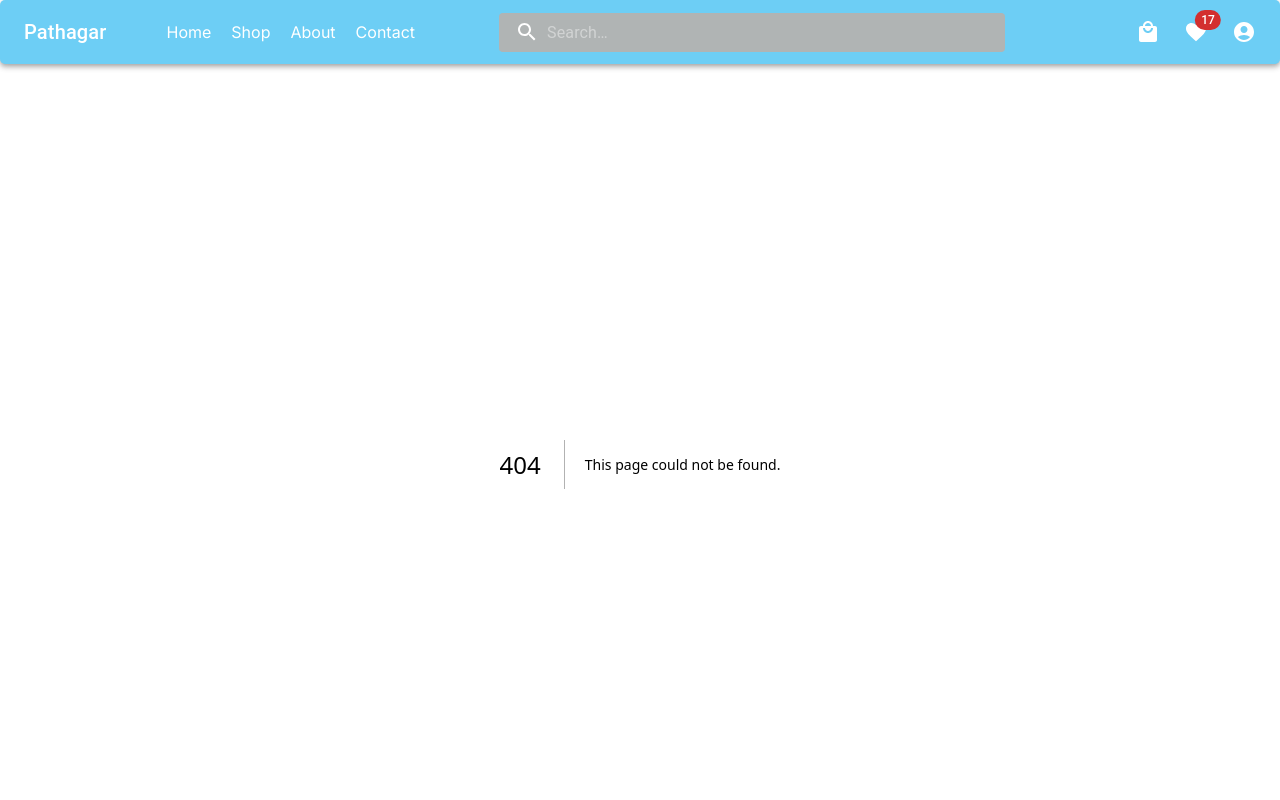
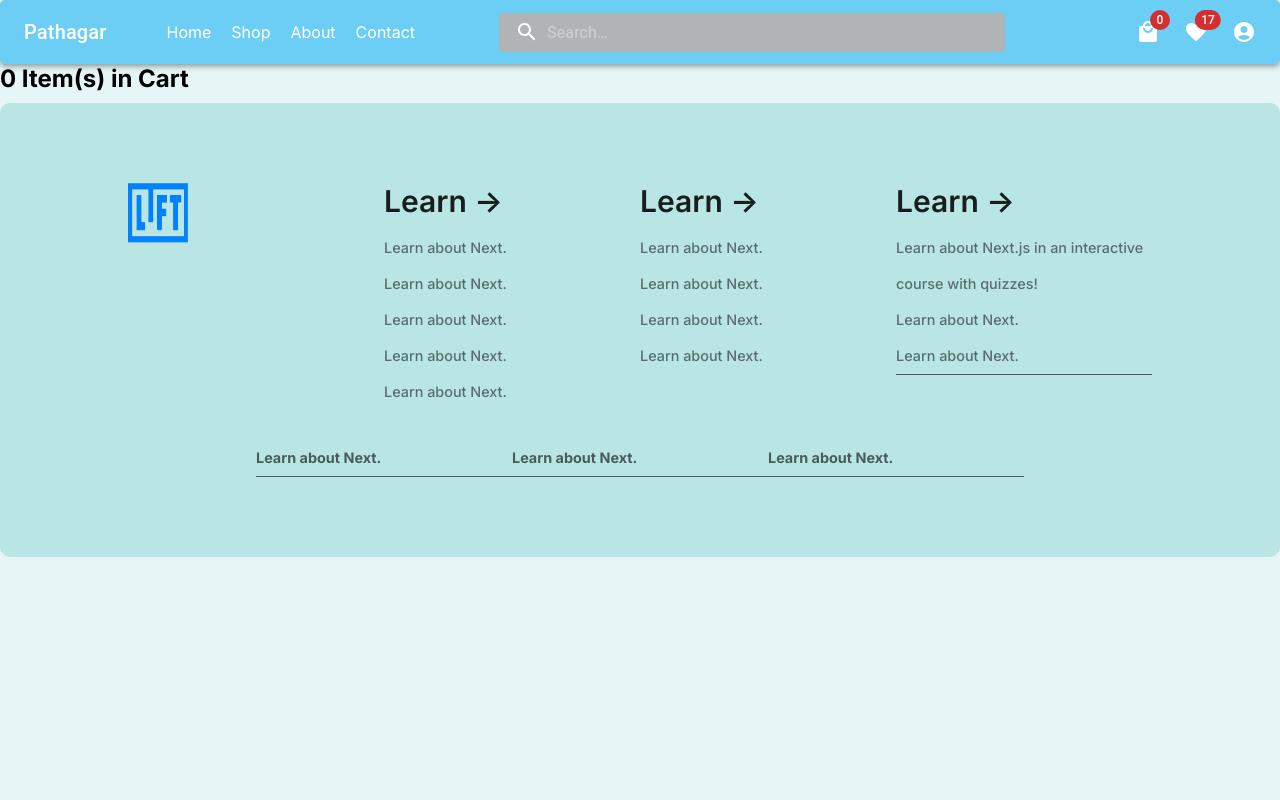
Before and after one commit to proshantosaha/Group-pathager-frontend, a Next.js app: page /AddCart in a window 1280 px wide. Before the commit this address had no page. Shown: the top 800 px of the page. Built offline with nearby package versions, Linux system fonts and the light colour scheme.

Commit message:
add cartContxt and implement function

```diff
--- /dev/null
+++ b/components/PopularBooks/Cart.jsx
@@ -0,0 +1,121 @@
+"use client";
+
+import React, { useContext } from "react";
+import CartContext from "@/contex/CartContext";
+import Link from "next/link";
+import Box from "@mui/material/Box";
+
+const Cart = () => {
+  const { addItemToCart, deleteItemFromCart, cart } = useContext(CartContext);
+
+  const increaseQty = (cartItem) => {
+    const newQty = cartItem?.quantity + 1;
+    const item = { ...cartItem, quantity: newQty };
+
+    if (newQty > Number(cartItem.stock)) return;
+
+    addItemToCart(item);
+  };
+
+  const decreaseQty = (cartItem) => {
+    const newQty = cartItem?.quantity - 1;
+    const item = { ...cartItem, quantity: newQty };
+
+    if (newQty <= 0) return;
+
+    addItemToCart(item);
+  };
+
+  const amountWithoutTax = cart?.cartItems?.reduce(
+    (acc, item) => acc + item.quantity * item.price,
+    0
+  );
+
+  const taxAmount = (amountWithoutTax * 0.15).toFixed(2);
+  const totalAmount = (Number(amountWithoutTax) + Number(taxAmount)).toFixed(2);
+
+  return (
+    <>
+        <Box>
+          <h2>
+            {cart?.cartItems?.length || 0} Item(s) in Cart
+          </h2>
+        </Box>
+
+      {cart?.cartItems?.length > 0 && (
+        <Box>
+          {cart?.cartItems?.map((cartItem) => (
+            <Box>
+              <Box>
+                <Box>
+                  <img src={cartItem.image} alt={cartItem.title} />
+                  <p>
+                    <Link href="#">{cartItem.title}</Link>
+                  </p>
+                </Box>
+                <Box>
+                  <Box>
+                    <button onClick={() => decreaseQty(cartItem)}>
+                      <span>−</span>
+                    </button>
+                    <input
+                      type="number"
+                      value={cartItem.quantity}
+                      readOnly
+                    ></input>
+                    <button
+                      data-action="increment"
+                      onClick={() => increaseQty(cartItem)}
+                    >
+                      <span>+</span>
+                    </button>
+                  </Box>
+                </Box>
+                <Box>
+                  <Box>
+                    <p>${(cartItem.price * cartItem.quantity).toFixed(2)}</p>{" "}
+                    <p>${cartItem.price} / per item </p>
+                  </Box>
+                </Box>
+                <Box>
+                  <Box>
+                    <button onClick={() => deleteItemFromCart(cartItem?.id)}>
+                      Remove
+                    </button>
+                  </Box>
+                </Box>
+              </Box>
+              <hr />
+            </Box>
+          ))}
+          <ul>
+            <li>
+              <span>Amount before Tax:</span>
+              <span>${amountWithoutTax.toFixed(2)}</span>
+            </li>
+            <li>
+              <span>Total Units:</span>
+              <span>
+                {cart?.cartItems?.reduce((acc, item) => acc + item.quantity, 0)}{" "}
+                (Units)
+              </span>
+            </li>
+            <li>
+              <span>TAX:</span>
+              <span>${taxAmount}</span>
+            </li>
+            <li>
+              <span>Total price:</span>
+              <span>${totalAmount}</span>
+            </li>
+          </ul>
+
+          <Link href="">Continue</Link>
+          <Link href="/">Back</Link>
+        </Box>
+      )}
+    </>
+  );
+};
+
+export default Cart;
--- /dev/null
+++ b/contex/CartContext.jsx
@@ -0,0 +1,81 @@
+"use client";
+
+import { createContext, useState, useEffect } from "react";
+
+const CartContext = createContext();
+
+export const CartProvider = ({ children }) => {
+  const [cart, setCart] = useState([]);
+
+  useEffect(() => {
+    setCartToState();
+  }, []);
+
+  const setCartToState = () => {
+    setCart(
+      localStorage.getItem("cart")
+        ? JSON.parse(localStorage.getItem("cart"))
+        : []
+    );
+  };
+
+  const addItemToCart = async ({
+    id,
+    image,
+    title,
+    authorname,
+    rating,
+    stock,
+    price,
+    quantity = 1,
+  }) => {
+    const item = {
+      id,
+      image,
+      title,
+      authorname,
+      rating,
+      stock,
+      price,
+      quantity,
+    };
+
+    const isItemExist = cart?.cartItems?.find(
+      (itm) => itm.id === item.id
+    );
+
+    let newCartItems;
+
+    if (isItemExist) {
+      newCartItems = cart?.cartItems?.map((itm) =>
+        itm.id === isItemExist.id ? item : itm
+      );
+    } else {
+      newCartItems = [...(cart?.cartItems || []), item];
+    }
+
+    localStorage.setItem("cart", JSON.stringify({ cartItems: newCartItems }));
+    setCartToState();
+  };
+
+  const deleteItemFromCart = (id) => {
+    const newCartItems = cart?.cartItems?.filter((itm) => itm.id !== id);
+
+    localStorage.setItem("cart", JSON.stringify({ cartItems: newCartItems }));
+    setCartToState();
+  };
+
+  return (
+    <CartContext.Provider
+      value={{
+        cart,
+        addItemToCart,
+        deleteItemFromCart,
+      }}
+    >
+      {children}
+    </CartContext.Provider>
+  );
+};
+
+export default CartContext;
--- a/hooks/database.jsx
+++ /dev/null
@@ -1,48 +0,0 @@
-// use local storage as your db for now
-const addToDb = (id) => {
-    const exists = TravelDb();
-    let add_cart = {};
-    if (!exists) {
-      add_cart[id] = 1;
-    } else {
-      add_cart = JSON.parse(exists);
-      if (add_cart[id]) {
-        const newCount = add_cart[id] + 1;
-        add_cart[id] = newCount;
-      } else {
-        add_cart[id] = 1;
-      }
-    }
-    updateDb(add_cart);
-  };
-
-  const TravelDb = () => localStorage.getItem("add_cart");
-  const updateDb = (cart) => {
-    localStorage.setItem("add_cart", JSON.stringify(cart));
-  };
-
-  const deleteFromDb = (id) => {
-    const exists = TravelDb();
-    if (!exists) {
-    } else {
-      const add_cart = JSON.parse(exists);
-      delete add_cart[id];
-      updateDb(add_cart);
-    }
-  };
-
-  const getStoredBook = () => {
-    const exists = TravelDb();
-    return exists ? JSON.parse(exists) : {};
-  };
-
-  const clearTheBooking = () => {
-    localStorage.removeItem("add_cart");
-  };
-
-  export {
-    addToDb,
-    deleteFromDb,
-    clearTheBooking,
-    getStoredBook,
-  };
--- a/hooks/useBookCart.jsx
+++ /dev/null
@@ -1,60 +0,0 @@
-import React, { useState, useEffect } from "react";
-import { addToDb, getStoredBook } from "./database";
-
-export default function useBookCart() {
-  const [books, setBooks] = useState([]);
-  const [navSearch, setNavSearch] = useState([]);
-  const [isFavorite, setIsFavorite] = useState([]);
-  const [cart, setCart] = useState([]);
-
-  useEffect(() => {
-    fetch("/Book.json")
-      .then((response) => response.json())
-      .then((data) => {
-        setIsFavorite(new Array(data.length).fill(false));
-        setBooks(data);
-        setNavSearch(data);
-      });
-  }, []);
-
-  const addToCart = (product) => {
-    const exists = cart.find((pd) => pd.id === product.id);
-    let newCart = [];
-    if (exists) {
-      const rest = cart.filter((pd) => pd.id !== product.id);
-      exists.quantity = exists.quantity + 1;
-      newCart = [...rest, product];
-    } else {
-      product.quantity = 1;
-      newCart = [...cart, product];
-    }
-    setCart(newCart);
-    addToDb(product.id);
-  };
-
-  useEffect(() => {
-    if (books.length) {
-      const saveCart = getStoredBook();
-      const storeCard = [];
-      for (const id in saveCart) {
-        const addedProduct = books.find((book) => book.id === id);
-        if (addedProduct) {
-          const quantity = saveCart[id];
-          addedProduct.quantity = quantity;
-          storeCard.push(addedProduct);
-        }
-      }
-      setCart(storeCard);
-    }
-  }, [books]);
-
-  return {
-    books,
-    navSearch,
-    setNavSearch,
-    isFavorite,
-    setIsFavorite,
-    addToCart,
-    cart,
-  };
-}
--- a/layout/Navbar/index.jsx
+++ b/layout/Navbar/index.jsx
@@ -1,15 +1,13 @@
-import React, { useState, useEffect } from "react";
-import { styled } from "@mui/material/styles";
+import React, { useState, useContext } from "react";
+import CartContext from "@/contex/CartContext";
 import AppBar from "@mui/material/AppBar";
 import Box from "@mui/material/Box";
 import Toolbar from "@mui/material/Toolbar";
 import IconButton from "@mui/material/IconButton";
 import Typography from "@mui/material/Typography";
-import InputBase from "@mui/material/InputBase";
 import Badge from "@mui/material/Badge";
 import MenuItem from "@mui/material/MenuItem";
 import Menu from "@mui/material/Menu";
-import MenuIcon from "@mui/icons-material/Menu";
 import SearchIcon from "@mui/icons-material/Search";
 import AccountCircle from "@mui/icons-material/AccountCircle";
 import LocalMallIcon from "@mui/icons-material/LocalMall";
@@ -17,7 +15,6 @@ import FavoriteIcon from "@mui/icons-material/Favorite";
 import MoreIcon from "@mui/icons-material/MoreVert";
 import Link from "next/link";
 import Styles from "./NavbarStyles.module.css";
-import useBookCart from "@/hooks/useBookCart";
 import {
   Search,
   SearchIconWrapper,
@@ -29,7 +26,7 @@ export default function Navbar() {
   const [mobileMoreAnchorEl, setMobileMoreAnchorEl] = useState(null);
   const isMenuOpen = Boolean(anchorEl);
   const isMobileMenuOpen = Boolean(mobileMoreAnchorEl);
-  const { cart } = useBookCart();
+  const { cart } = useContext(CartContext);
 
   const handleProfileMenuOpen = (event) => {
     setAnchorEl(event.currentTarget);
@@ -185,15 +182,19 @@ export default function Navbar() {
 
           <Box sx={{ flexGrow: 2 }} />
           <Box sx={{ display: { xs: "none", md: "flex" } }}>
+          <Link href={"/AddCart"}>
             <IconButton
               size="large"
               aria-label="show 4 new mails"
               color="inherit"
             >
-              <Badge badgeContent={cart.length} color="error">
+             {
+              <Badge badgeContent={cart.cartItems?.length || "0"} color="error">
                 <LocalMallIcon />
               </Badge>
+                }
             </IconButton>
+            </Link>
             <IconButton
               size="large"
               aria-label="show 17 new notifications"
--- /dev/null
+++ b/pages/AddCart.jsx
@@ -0,0 +1,29 @@
+import Head from "next/head";
+import Cart from "../components/PopularBooks/Cart"
+import Box from "@mui/material/Box";
+
+export default function AddCart() {
+  return (
+    <>
+        <Head>
+        <title>Create Next App</title>
+        <meta name="description" content="Generated by create next app" />
+        <meta name="viewport" content="width=device-width, initial-scale=1" />
+        <link rel="icon" href="/favicon.ico" />
+        <link
+          href="https://fonts.googleapis.com/css2?family=Inter:wght@400;500;600;700&display=swap"
+          rel="stylesheet"
+        ></link>
+      </Head>
+      <Box
+          sx={{
+            maxWidth: "1654px",
+            mx: "auto",
+          }}
+        >
+            <Cart/>
+        </Box>
+    </>
+
+  )
+}
--- /dev/null
+++ b/pages/GlobalProvider.jsx
@@ -0,0 +1,5 @@
+import { CartProvider } from "@/contex/CartContext";
+
+export function GlobalProvider({ children }) {
+  return <CartProvider>{children}</CartProvider>;
+}
--- a/pages/_app.js
+++ b/pages/_app.js
@@ -1,15 +1,18 @@
 import { Inter } from "next/font/google";
 import Layout from "@/layout";
 import "@/styles/globals.css";
+import { GlobalProvider } from "./GlobalProvider";
 
 const inter = Inter({ subsets: ["latin"] });
 
 export default function App({ Component, pageProps }) {
   return (
     <>
+    <GlobalProvider>
       <Layout>
         <Component {...pageProps} />
       </Layout>
+      </GlobalProvider>
     </>
   );
 }
--- a/public/Book.json
+++ b/public/Book.json
@@ -1,7 +1,7 @@
 [
   {
     "id": "1",
-    "Image": "book2.jpg",
+    "image": "book2.jpg",
     "image1": "book2_cover.jpg",
     "image2": "book2_back.jpg",
     "title": "Book 2",
@@ -16,7 +16,7 @@
   },
   {
     "id": "2",
-    "Image": "https://s3-ap-southeast-1.amazonaws.com/rokomari110/ProductNew20190903/260X372/Hridita-Anisul_Hoque-4cc35-7019.jpg",
+    "image": "https://s3-ap-southeast-1.amazonaws.com/rokomari110/ProductNew20190903/260X372/Hridita-Anisul_Hoque-4cc35-7019.jpg",
     "image1": "book1_cover.jpg",
     "image2": "book1_back.jpg",
     "title": "হৃদিতা ",
@@ -31,7 +31,7 @@
   },
   {
     "id": "3",
-    "Image": "https://ds.rokomari.store/rokomari110/ProductNew20190903/260X372/Perahin_2-Antik_Mahmud-acaea-247673.png",
+    "image": "https://ds.rokomari.store/rokomari110/ProductNew20190903/260X372/Perahin_2-Antik_Mahmud-acaea-247673.png",
     "image1": "book2_cover.jpg",
     "image2": "book2_back.jpg",
     "title": "প্যারাহীন ২",
@@ -46,7 +46,7 @@
   },
   {
     "id": "4",
-    "Image": "book2.jpg",
+    "image": "book2.jpg",
     "image1": "book2_cover.jpg",
     "image2": "book2_back.jpg",
     "title": "Book 2",
@@ -61,7 +61,7 @@
   },
   {
     "id": "5",
-    "Image": "book2.jpg",
+    "image": "book2.jpg",
     "image1": "book2_cover.jpg",
     "image2": "book2_back.jpg",
     "title": "Book 2",
@@ -76,7 +76,7 @@
   },
   {
     "id": "6",
-    "Image": "book2.jpg",
+    "image": "book2.jpg",
     "image1": "book2_cover.jpg",
     "image2": "book2_back.jpg",
     "title": "Book 2",
@@ -91,7 +91,7 @@
   },
   {
     "id": "7",
-    "Image": "book3.jpg",
+    "image": "book3.jpg",
     "image1": "book3_cover.jpg",
     "image2": "book3_back.jpg",
     "title": "Book 3",
@@ -106,7 +106,7 @@
   },
   {
     "id": "8",
-    "Image": "book2.jpg",
+    "image": "book2.jpg",
     "image1": "book2_cover.jpg",
     "image2": "book2_back.jpg",
     "title": "Book 2",
@@ -121,7 +121,7 @@
   },
   {
     "id": "9",
-    "Image": "book2.jpg",
+    "image": "book2.jpg",
     "image1": "book2_cover.jpg",
     "image2": "book2_back.jpg",
     "title": "Book 2",
@@ -136,7 +136,7 @@
   },
   {
     "id": "10",
-    "Image": "book2.jpg",
+    "image": "book2.jpg",
     "image1": "book2_cover.jpg",
     "image2": "book2_back.jpg",
     "title": "Book 2",
@@ -151,7 +151,7 @@
   },
   {
     "id": "11",
-    "Image": "book3.jpg",
+    "image": "book3.jpg",
     "image1": "book3_cover.jpg",
     "image2": "book3_back.jpg",
     "title": "Book 3",
@@ -166,7 +166,7 @@
   },
   {
     "id": "12",
-    "Image": "https://s3-ap-southeast-1.amazonaws.com/rokomari110/ProductNew20190903/260X372/Hridita-Anisul_Hoque-4cc35-7019.jpg",
+    "image": "https://s3-ap-southeast-1.amazonaws.com/rokomari110/ProductNew20190903/260X372/Hridita-Anisul_Hoque-4cc35-7019.jpg",
     "image1": "book1_cover.jpg",
     "image2": "book1_back.jpg",
     "title": "হৃদিতা ",
@@ -181,7 +181,7 @@
   },
   {
     "id": "13",
-    "Image": "book2.jpg",
+    "image": "book2.jpg",
     "image1": "book2_cover.jpg",
     "image2": "book2_back.jpg",
     "title": "Book 2",
@@ -196,7 +196,7 @@
   },
   {
     "id": "14",
-    "Image": "book2.jpg",
+    "image": "book2.jpg",
     "image1": "book2_cover.jpg",
     "image2": "book2_back.jpg",
     "title": "Book 2",
```
Also changed, not shown: components/PopularBooks/BooksCart.jsx (+44 -35 lines), component/Authenticate/login.js (deleted).
